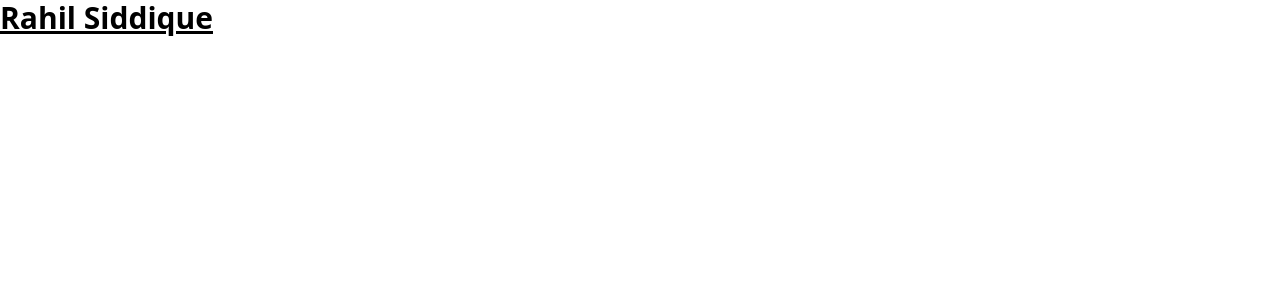
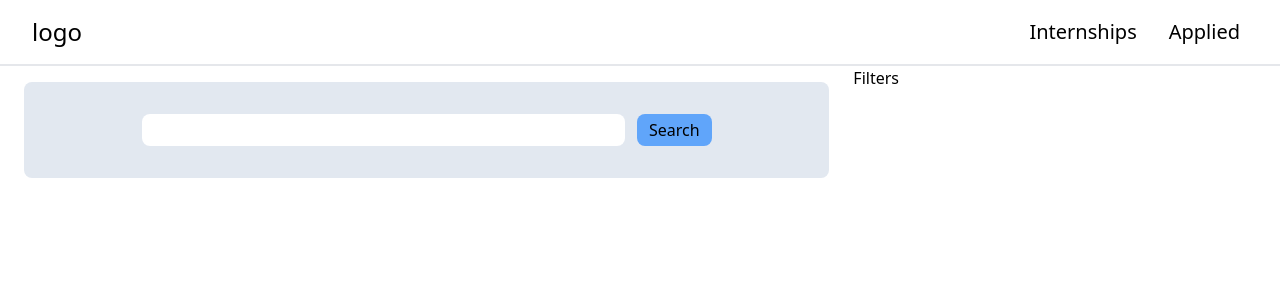
Before and after one commit to Rahilsiddique/internshipHub, a React (Vite) app: page / in a window 1280 px wide. Shown: the top 300 px of the page. Built offline with nearby package versions, Linux system fonts and the light colour scheme.

Commit message:
search box and empty context
Signed-off-by: Rahilsiddique <siddiquerahil19@gmail.com>

```diff
--- a/src/App.jsx
+++ b/src/App.jsx
@@ -1,5 +1,21 @@
+import Filters from "./components/Filters";
+import Nav from "./components/Nav";
+import SearchBox from "./components/SearchBox";
+
 function App() {
-  return <div className="text-3xl font-bold underline">Rahil Siddique</div>;
+  return (
+    <div className="h-screen">
+      <Nav />
+      <div className="grid grid-cols-3">
+        <div className="col-span-2">
+          <SearchBox />
+        </div>
+        <div className="col-span-1">
+          <Filters />
+        </div>
+      </div>
+    </div>
+  );
 }
 
 export default App;
--- /dev/null
+++ b/src/components/Filters.jsx
@@ -0,0 +1,7 @@
+import React from "react";
+
+const Filters = () => {
+  return <div>Filters</div>;
+};
+
+export default Filters;
--- /dev/null
+++ b/src/components/Nav.jsx
@@ -0,0 +1,15 @@
+import React from "react";
+
+const Nav = () => {
+  return (
+    <div className="flex justify-between px-8 py-4 border-b-2 items-center">
+      <div className="text-2xl">logo</div>
+      <div className="flex gap-4 text-xl md:">
+        <div className="px-2 cursor-pointer">Internships</div>
+        <div className="px-2 cursor-pointer">Applied</div>
+      </div>
+    </div>
+  );
+};
+
+export default Nav;
--- /dev/null
+++ b/src/components/SearchBox.jsx
@@ -0,0 +1,15 @@
+import React from "react";
+
+const SearchBox = () => {
+  return (
+    <div className="py-4 px-6">
+      <div className="bg-slate-200 flex justify-center items-center h-24 rounded-lg gap-3">
+        <input className="w-[60%] h-8 rounded-lg outline-blue-400 p-1" />
+        <button className="bg-blue-400 px-3 py-1 rounded-lg">Search</button>
+      </div>
+      <div></div>
+    </div>
+  );
+};
+
+export default SearchBox;
--- /dev/null
+++ b/src/context/Context.jsx
@@ -0,0 +1,9 @@
+import React, { createContext } from "react";
+
+const GlobalContext = createContext();
+
+const Context = ({ children }) => {
+  return <GlobalContext.Provider>{children}</GlobalContext.Provider>;
+};
+
+export default Context;
```
